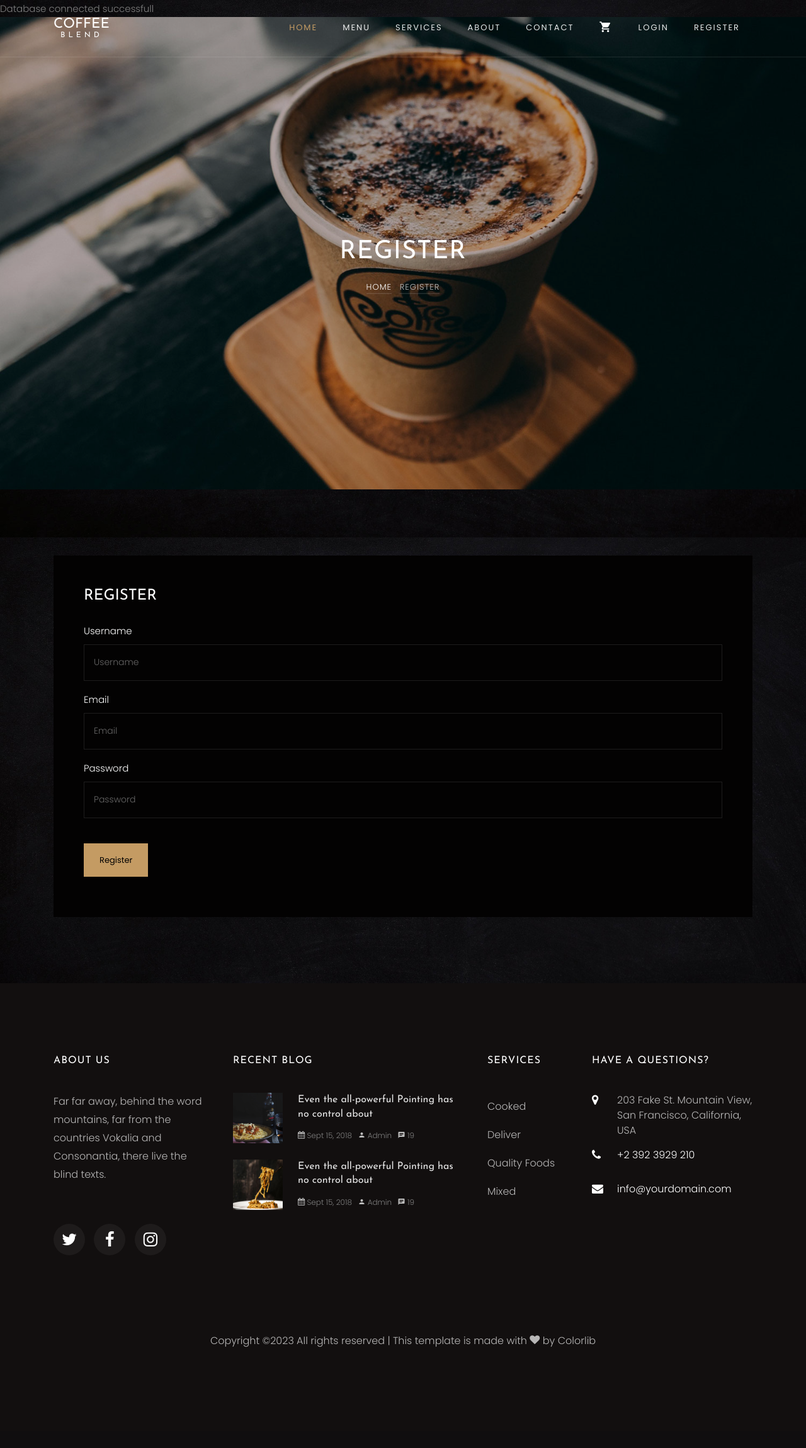
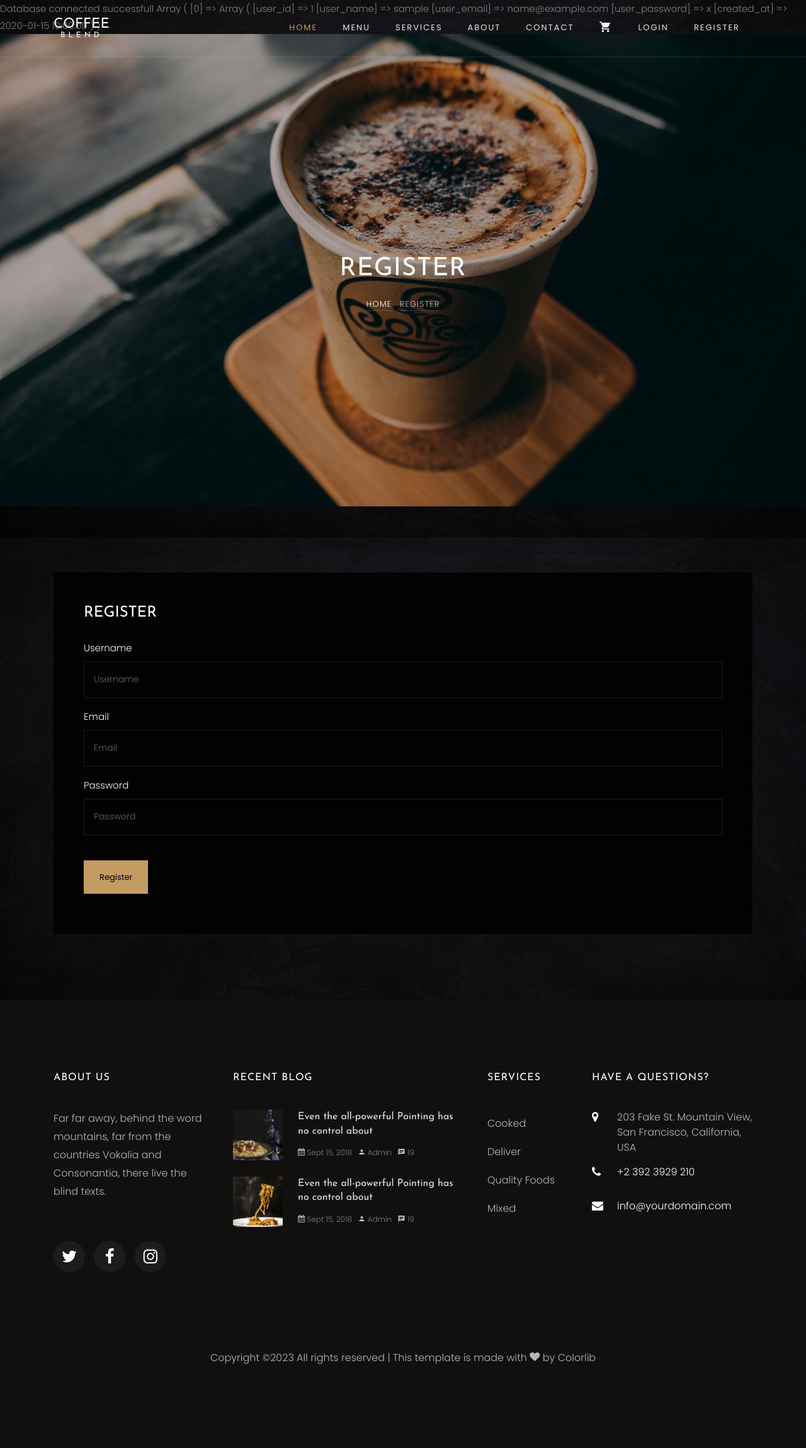
Before and after one commit to Usamaa1/2209F2-PHP-Project, a PHP site: page /register.php in a window 1280 px wide. Shown: the whole page at 63% size. Before the commit the page ends 2139 px from the top, so only its background shows below. Run offline with PHP 8.4, Linux system fonts and the light colour scheme; tables that the repository leaves empty hold one stand-in row (values such as "Sample post"); some libraries are stand-ins or nearby versions; some web fonts are replaced.

Commit message:
fetched data

```diff
--- a/coffee-blend/register.php
+++ b/coffee-blend/register.php
@@ -3,6 +3,20 @@
 
 
 <?php
+
+
+
+	$fetch_regitered_user = "SELECT * FROM `register_user`";
+
+	$fetch_regitered_prepare = $connection->prepare($fetch_regitered_user);
+	$fetch_regitered_prepare->execute();
+	$registered_user_data = $fetch_regitered_prepare->fetchAll(PDO::FETCH_ASSOC);
+
+	print_r($registered_user_data);
+
+
+
+
 
 
 	if(isset($_POST['submit'])){
```
